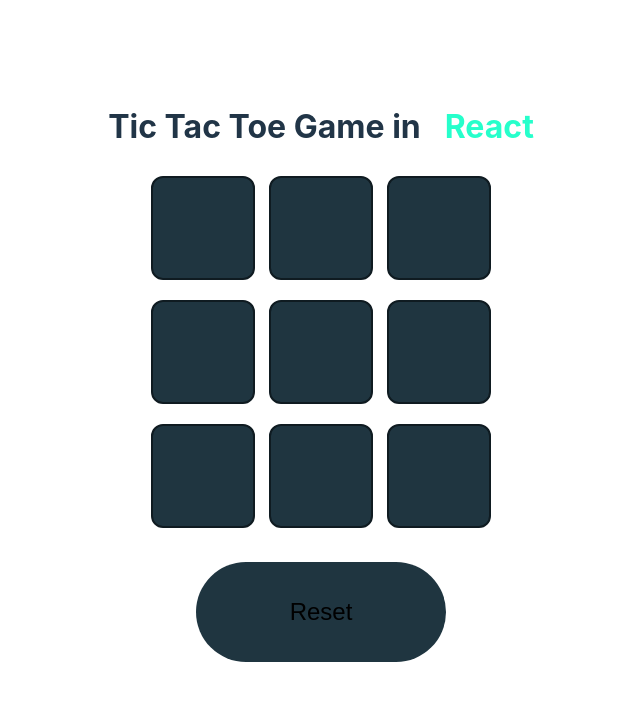
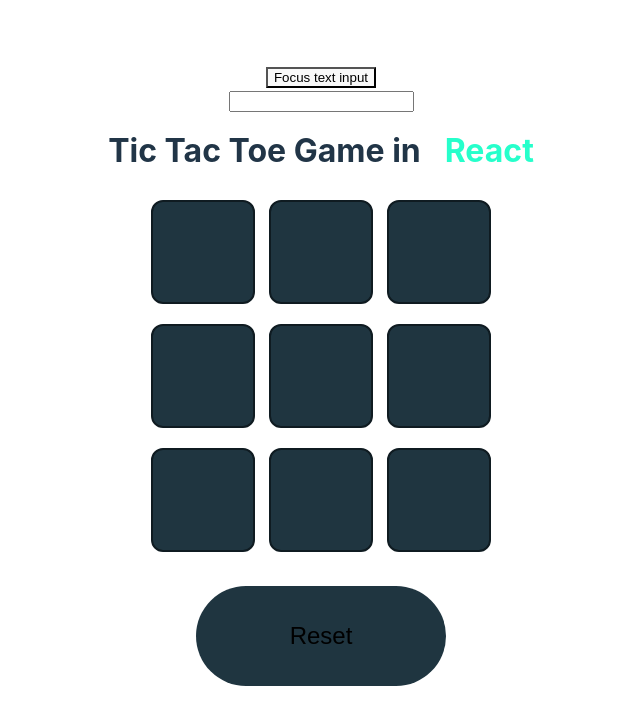
Before and after one commit to NkazeAnderson/tiktakto-react, a React (Vite) app: page / in a window 1280 px wide. Shown: the top 724 px of the page, without its empty margins (319-959 px from the left). Built offline with nearby package versions, Linux system fonts and the light colour scheme.

Commit message:
common hooks

```diff
--- /dev/null
+++ b/src/components/TicTacToe/Board.jsx
@@ -0,0 +1,14 @@
+import React from 'react'
+import Box from './MyBox'
+
+function Board({firstId}) {
+  return (
+    <div className="baord">
+            <Box id={Number(firstId)} />
+            <Box id={Number(firstId)+1} />
+            <Box id={Number(firstId)+1} />
+        </div>
+  )
+}
+
+export default Board
--- /dev/null
+++ b/src/components/TicTacToe/Input.jsx
@@ -0,0 +1,15 @@
+import React, { useRef } from 'react'
+
+function Input() {
+    const inputElement = useRef(null)
+  return (
+    <>
+    <button onClick={()=>{
+        inputElement.current.focus()
+    }}> Focus text input</button> <br/>
+    <input type="text" ref={inputElement} />
+    </>
+  )
+}
+
+export default Input
--- /dev/null
+++ b/src/components/TicTacToe/MyBox.jsx
@@ -0,0 +1,75 @@
+import cross_icon from '../Assets/tik.png'
+import circle_icon from '../Assets/tac.png'
+import { useContext } from 'react';
+import { Context } from './TikTacToe';
+
+let data = ["", "", "", "", "", "", "", "", ""];
+
+
+
+
+export default function Box({id}) {
+    const contextData = useContext(Context)
+    const user = contextData.user
+    const setUser = contextData.setUser
+    const data1 = contextData.data1
+    const setLock = contextData.setLock
+    const lock = contextData.lock
+
+
+    function checkIfExist (id){
+        return data1.some((item)=>item.selectedBox === id)
+    }
+
+    function checkIfExistUser (id){
+        const item = data1.find((item)=>item.selectedBox === id)
+        if (item) {
+            return item.user
+        }
+        else{
+            return null
+        }
+    }
+
+    function addData(data) {
+        data1.push(data)
+    }
+
+    if (checkIfExist(id)){
+        const userFromData = checkIfExistUser(id)
+        return <div className="boces" onClick={(e)=>{
+            if (checkIfExist(id)) {
+                setLock(!lock)
+            }else{
+                addData({
+                    user: user,
+                    selectedBox: id
+                })
+                setUser(user === "x" ? "o":"x")
+            }
+
+
+
+            console.log(data1)
+        }}>
+            {userFromData === "x" ? "x" : "o"}
+        </div>
+    }
+
+    return <div className="boces" onClick={(e)=>{
+        if (checkIfExist(id)) {
+
+        }else{
+            addData({
+                user: user,
+                selectedBox: id
+            })
+            setUser(user === "x" ? "o":"x")
+        }
+
+
+        console.log(data1)
+    }}>
+
+    </div>
+}
--- a/src/components/TicTacToe/TikTacToe.jsx
+++ b/src/components/TicTacToe/TikTacToe.jsx
@@ -1,13 +1,15 @@
-import React from 'react'
+import React, { createContext } from 'react'
 import './TikTacToe.css'
 import cross_icon from '../Assets/tik.png'
 import circle_icon from '../Assets/tac.png'
-
+import Box from './MyBox';
+import Board from './Board';
+import Input from './Input';
+import {useEffect} from "react"
 let data = ["", "", "", "", "", "", "", "", ""];
 
-const data1 = [
+export const Context = createContext(null)
 
-]
 function checkIfExist (id){
     return data1.some((item)=>item.selectedBox === id)
 }
@@ -26,46 +28,7 @@ function addData(data) {
     data1.push(data)
 }
 
-function Box({id, user, setUser}) {
 
-    if (checkIfExist(id)){
-        const userFromData = checkIfExistUser(id)
-        return <div className="boces" onClick={(e)=>{
-            if (checkIfExist(id)) {
-
-            }else{
-                addData({
-                    user: user,
-                    selectedBox: id
-                })
-                setUser(user === "x" ? "o":"x")
-            }
-
-
-
-            console.log(data1)
-        }}>
-            {userFromData === "x" ? "x" : "o"}
-        </div>
-    }
-
-    return <div className="boces" onClick={(e)=>{
-        if (checkIfExist(id)) {
-
-        }else{
-            addData({
-                user: user,
-                selectedBox: id
-            })
-            setUser(user === "x" ? "o":"x")
-        }
-
-
-        console.log(data1)
-    }}>
-
-    </div>
-}
 
 
 
@@ -73,8 +36,23 @@ export const TikTacToe = () => {
 
     let [count, setCount] = React.useState(0);
     let [user, setUser] = React.useState("x");
+    let [data1, setData1] = React.useState([]);
     let [lock, setLock] = React.useState(false);
     let tittleRef = React.useRef(null);
+
+    const contextData = {
+        user: user,
+        setUser: setUser,
+        data1:data1,
+        setData1: setData1,
+        lock: lock,
+        setLock: setLock
+
+    }
+
+    useEffect(()=>{
+        console.log("I am use effect")
+    },[lock, user])
 
     const toggle = (count) => {
         if(lock){
@@ -129,27 +107,17 @@ export const TikTacToe = () => {
         }
     }
   return (
-    <div className='container'>
+    <Context.Provider value={contextData} >
+        <Input />
+        <div className='container'>
         <h1 className='title' ref={tittleRef}>Tic Tac Toe Game in <span>React</span> </h1>
-        <div className="baord">
-            <Box id={0} user={user} setUser= {setUser}/>
-            <Box id={1} user={user} setUser= {setUser}/>
-            <Box id={2} user={user} setUser= {setUser}/>
+        <Board firstId={0} user={user} setUser={setUser}/>
+        <Board firstId={3} user={user} setUser={setUser}/>
+        <Board firstId={6} user={user} setUser={setUser}/>
 
-        </div>
-
-        <div className="baord">
-        <Box id={3} user={user} setUser= {setUser}/>
-            <Box id={4} user={user} setUser= {setUser}/>
-            <Box id={5} user={user} setUser= {setUser}/>
-        </div>
-
-        <div className="baord">
-        <Box id={6} user={user} setUser= {setUser}/>
-            <Box id={7} user={user} setUser= {setUser}/>
-            <Box id={8} user={user} setUser= {setUser}/>
-        </div>
         <button className="reset">Reset</button>
     </div>
+    </Context.Provider>
+
   )
 }
```
Also changed, not shown: .gitpod.yml (added).
